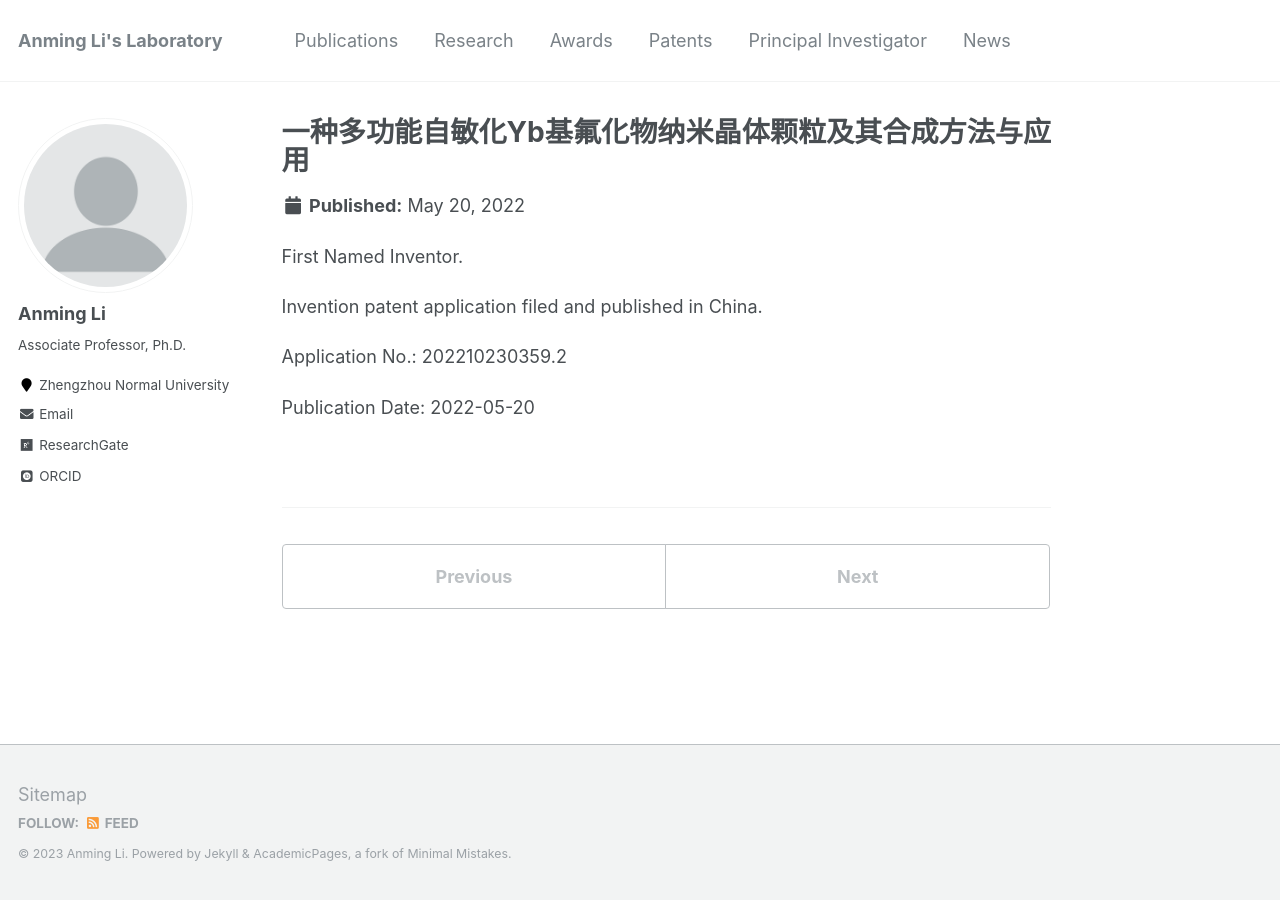
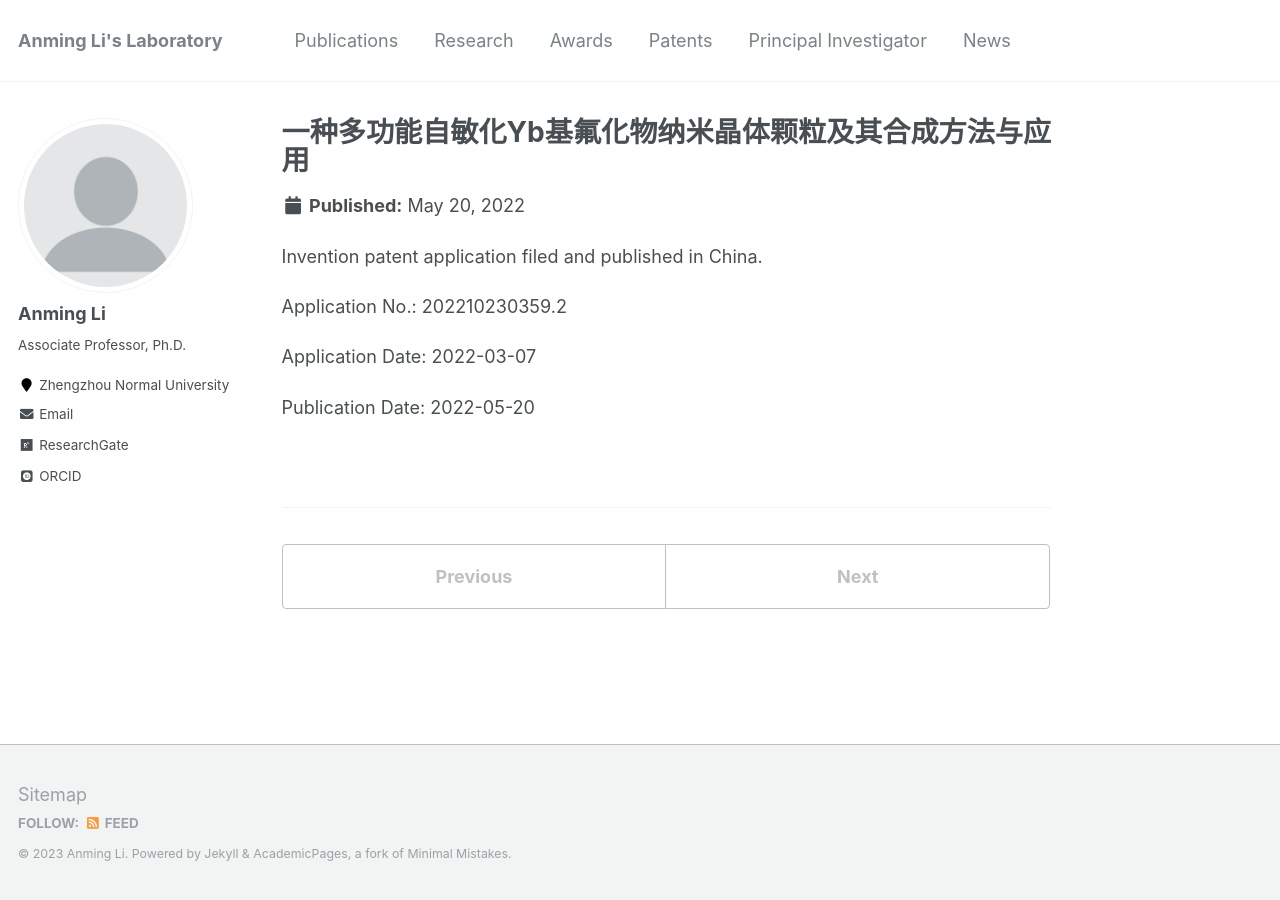
Before and after one commit to ucnclab/ucnclab.github.io, a Jekyll site: the page built from _patents/2022-05-20-patent2.md, in a window 1280 px wide. Built offline with Jekyll 4.4.1, drawn with Linux system fonts in a browser that asks for light colours; some web fonts are replaced; comment, search, counter and statistics services are not loaded; a file with an impossible date is left out.

Commit message:
Update 2022-05-20-patent2.md

```diff
--- a/_patents/2022-05-20-patent2.md
+++ b/_patents/2022-05-20-patent2.md
@@ -4,12 +4,13 @@ excerpt: "Invention Patent in China"
 collection: patents
 date: 2022-05-20
 inventor: "First Named Inventor"
+
 ---
-
-First Named Inventor.
 
 Invention patent application filed and published in China.
 
 Application No.: 202210230359.2
 
+Application Date: 2022-03-07
+
 Publication Date: 2022-05-20
```
